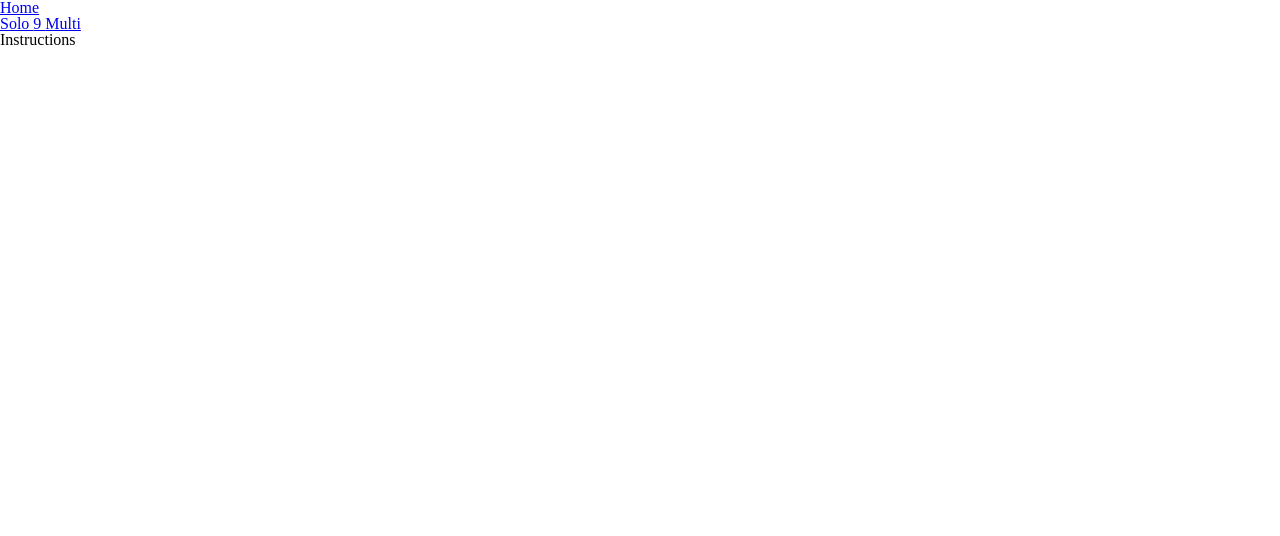
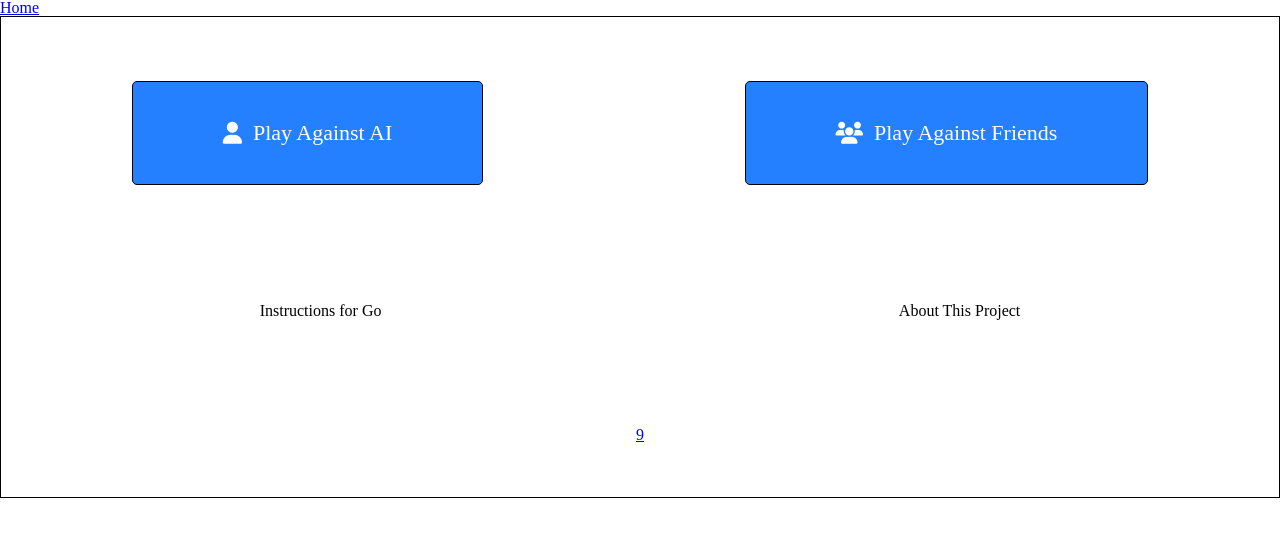
Before and after one commit to ayellapragada/AwesomeGo, a React (Create React App) app in the folder client/: page /#/ in a window 1280 px wide. Shown: the top 536 px of the page. Built offline with nearby package versions, Linux system fonts and the light colour scheme; the HTML template or start-up script is replaced by a standard one.

Commit message:
Add basic styling.

```diff
--- a/client/public/index.html
+++ b/client/public/index.html
@@ -10,6 +10,7 @@
     -->
     <link rel="manifest" href="%PUBLIC_URL%/manifest.json">
     <link rel="shortcut icon" href="%PUBLIC_URL%/favicon.ico">
+    <script src="https://use.fontawesome.com/e247952a82.js"></script>
     <!--
     Notice the use of %PUBLIC_URL% in the tags above.
     It will be replaced with the URL of the `public` folder during the build.
--- a/client/src/components/home/Home.js
+++ b/client/src/components/home/Home.js
@@ -7,15 +7,60 @@ const Home = (props) => {
   const randomId =  Math.floor(Math.random() * 100000);
 
   return (
-    <div>
-      <div>
-        <Link to="/solo"> Solo </Link>
+    <div style={containerStyle}>
+      <div style={innerContainerStyle}>
+        <Link style={linkStyle} to="/solo">
+          <div style={linkContainerStyle}>
+            <i className="fa fa-user" aria-hidden="true"></i>
+            &nbsp;
+            Play Against AI
+          </div>
+        </Link>
+        <Link style={linkStyle} to={`/multi/${randomId}`}>
+          <div style={linkContainerStyle}>
+            <i className="fa fa-users" aria-hidden="true"></i>
+            &nbsp;
+            Play Against Friends
+          </div>
+        </Link>
+      </div>
+        <Instructions />
         <Link to={`/multi/9`}> 9 </Link>
-        <Link to={`/multi/${randomId}`}> Multi </Link>
-      </div>
-      <Instructions />
     </div>
   );
 };
 
+
+const containerStyle = {
+  height: '60vh',
+  border: '1px solid black',
+  display: 'flex',
+  flexDirection: 'column',
+  justifyContent: 'space-around',
+  alignItems: 'center',
+};
+
+const innerContainerStyle = {
+  display: 'flex',
+  justifyContent: 'space-around',
+  width: '100%',
+};
+
+const linkStyle = {
+  textDecoration: 'none',
+  color: 'white',
+  fontSize: '22px',
+};
+
+const linkContainerStyle = {
+  border: '1px solid black',
+  borderRadius: '5px',
+  display: 'flex',
+  justifyContent: 'center',
+  alignItems: 'center',
+  margin: '10px',
+  padding: '40px 90px',
+  backgroundColor: '#2480ff',
+};
+
 export default Home;
--- a/client/src/components/home/Instructions.js
+++ b/client/src/components/home/Instructions.js
@@ -2,7 +2,26 @@ import React from 'react';
 
 const Instructions = (props) => {
   return (
-    <div>Instructions</div>
+    <div style={containerStyle}>
+      <div style={innerContainerStyle}>
+        <p> Instructions for Go </p>
+      </div>
+
+      <div style={innerContainerStyle}>
+        <p> About This Project </p>
+      </div>
+    </div>
   );
 };
+
+const containerStyle = {
+  display: 'flex',
+  justifyContent: 'space-around',
+  width: '100%',
+};
+
+const innerContainerStyle = {
+
+};
+
 export default Instructions;
--- a/client/src/components/multi/Lobby.js
+++ b/client/src/components/multi/Lobby.js
@@ -22,11 +22,11 @@ class Lobby extends Component {
 
     // Only need to change if doing anything with multiplayer.
     // if development
-    const noPort = HOST.match(/(.*)(:\d\d\d\d)/)[1];
-    this.socket = new WebSocket(`${noPort}:5000`);
+    // const noPort = HOST.match(/(.*)(:\d\d\d\d)/)[1];
+    // this.socket = new WebSocket(`${noPort}:5000`);
 
     // if live
-    // this.socket = new WebSocket(`${HOST}`);
+    this.socket = new WebSocket(`${HOST}`);
 
     this.socket.onopen = msg => {
       this.socket.send(JSON.stringify({ type: 'lobby', payload: id }));
@@ -74,11 +74,13 @@ class Lobby extends Component {
       <div>
         { !game ? (
           <div>
-            Player One Loaded ? { one }
+            Player One Loaded ? { one > 0 ? "True" : "False" }
             <br />
-            Player Two Loaded ? { two }
+            Player Two Loaded ? { two > 0 ? "True" : "False" }
             <br />
             Your ID: {sessionStorage.getItem('id')}
+            <br />
+            To share the link, give your friend the URL.
           </div>
         ) : (
           <div>
```
Also changed, not shown: 1 other file (tests, documents, lock files or other folders). Lines whose indentation alone changed are shown as unchanged.
